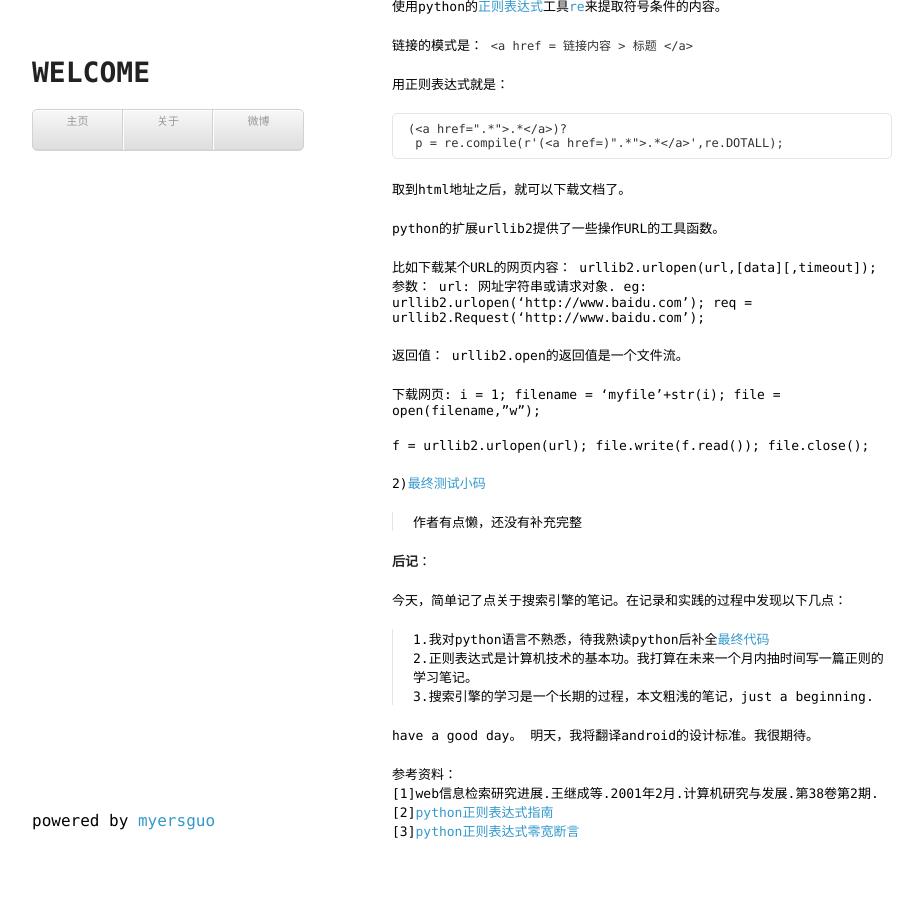
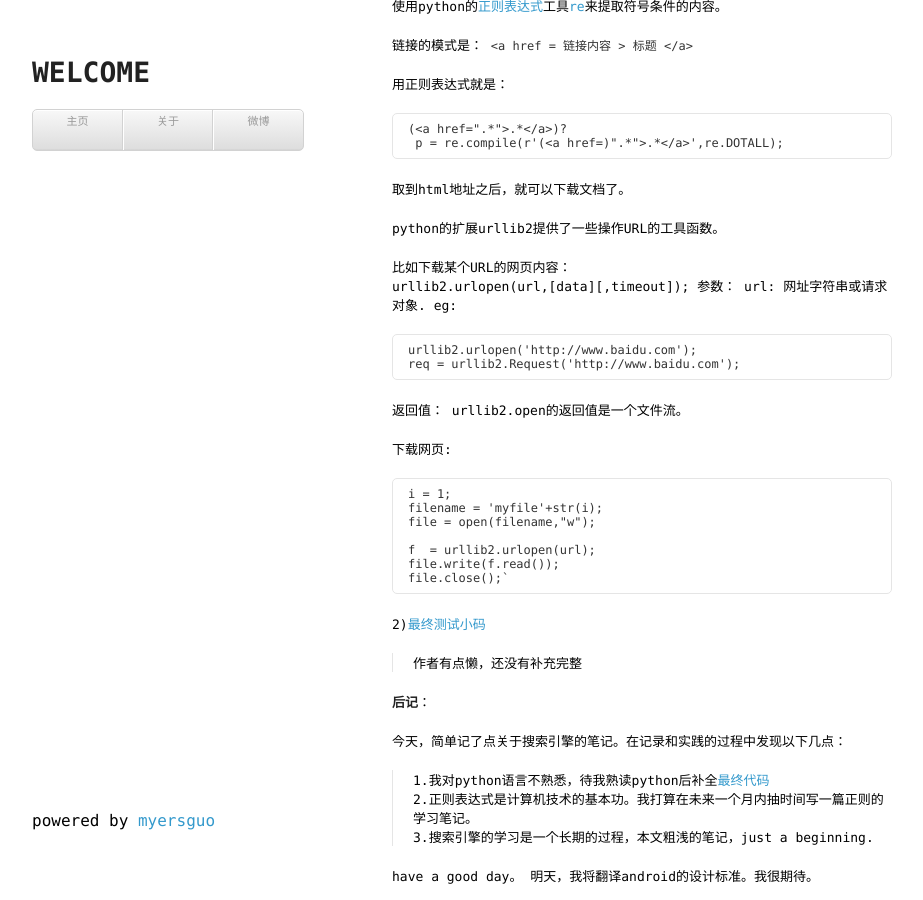
Before and after one commit to myersguo/myersguo.github.com, a Jekyll site: the page built from _posts/2013-04-09-about-search.md, in a window 1280 px wide and 900 px high, scrolled down 1412 px. Shown: the whole window, without its empty margins (178-1101 px from the left). Built offline with Jekyll 4.4.1, drawn with Linux system fonts in a browser that asks for light colours; comment, search, counter and statistics services are not loaded.

```diff
--- a/_posts/2013-04-09-about-search.md
+++ b/_posts/2013-04-09-about-search.md
@@ -98,20 +98,23 @@ python的扩展urllib2提供了一些操作URL的工具函数。
 urllib2.urlopen(url,[data][,timeout]);
 参数：
    url: 网址字符串或请求对象.
-   eg: urllib2.urlopen('http://www.baidu.com');
-       req = urllib2.Request('http://www.baidu.com');
+   eg:
+
+	urllib2.urlopen('http://www.baidu.com');
+	req = urllib2.Request('http://www.baidu.com');
 
 返回值：
 urllib2.open的返回值是一个文件流。
 
 下载网页:
-i = 1;
-filename = 'myfile'+str(i);
-file = open(filename,"w");
 
-f  = urllib2.urlopen(url);
-file.write(f.read());
-file.close();
+	i = 1;
+	filename = 'myfile'+str(i);
+	file = open(filename,"w");
+
+	f  = urllib2.urlopen(url);
+	file.write(f.read());
+	file.close();`
 
 
 2)**[最终测试小码](#test_code)**
```
